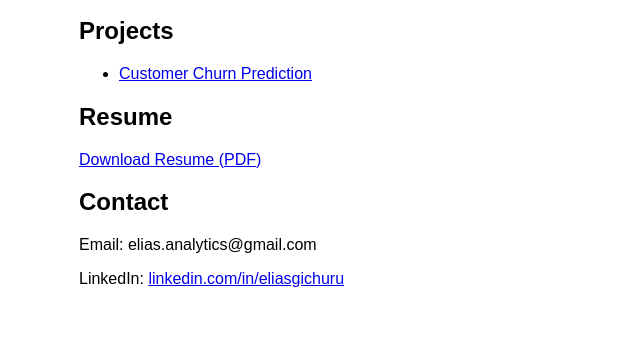
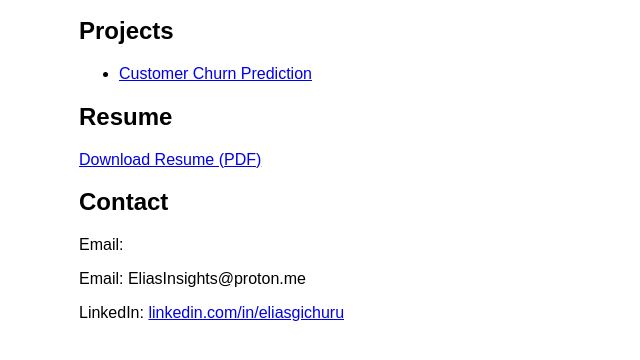
Before and after one commit to Elias-3817/Elias-3817.github.io, a plain HTML site: page index.html in a window 1280 px wide. Shown: the part 142-502 px from the top of the page, without its empty margins (211-851 px from the left). Drawn offline with Linux system fonts and the light colour scheme.

Commit message:
Updated email to EliasInsights@proton.me

```diff
--- a/index.html
+++ b/index.html
@@ -19,7 +19,8 @@
     <p><a href="resume.pdf" download>Download Resume (PDF)</a></p>
 
     <h2>Contact</h2>
-    <p>Email: elias.analytics@gmail.com</p>
+    <p>Email: <p>Email: EliasInsights@proton.me</p>
+</p>
     <p>LinkedIn: <a href="https://linkedin.com/in/eliasgichuru" target="_blank">linkedin.com/in/eliasgichuru</a></p>
   </body>
 </html>
```
